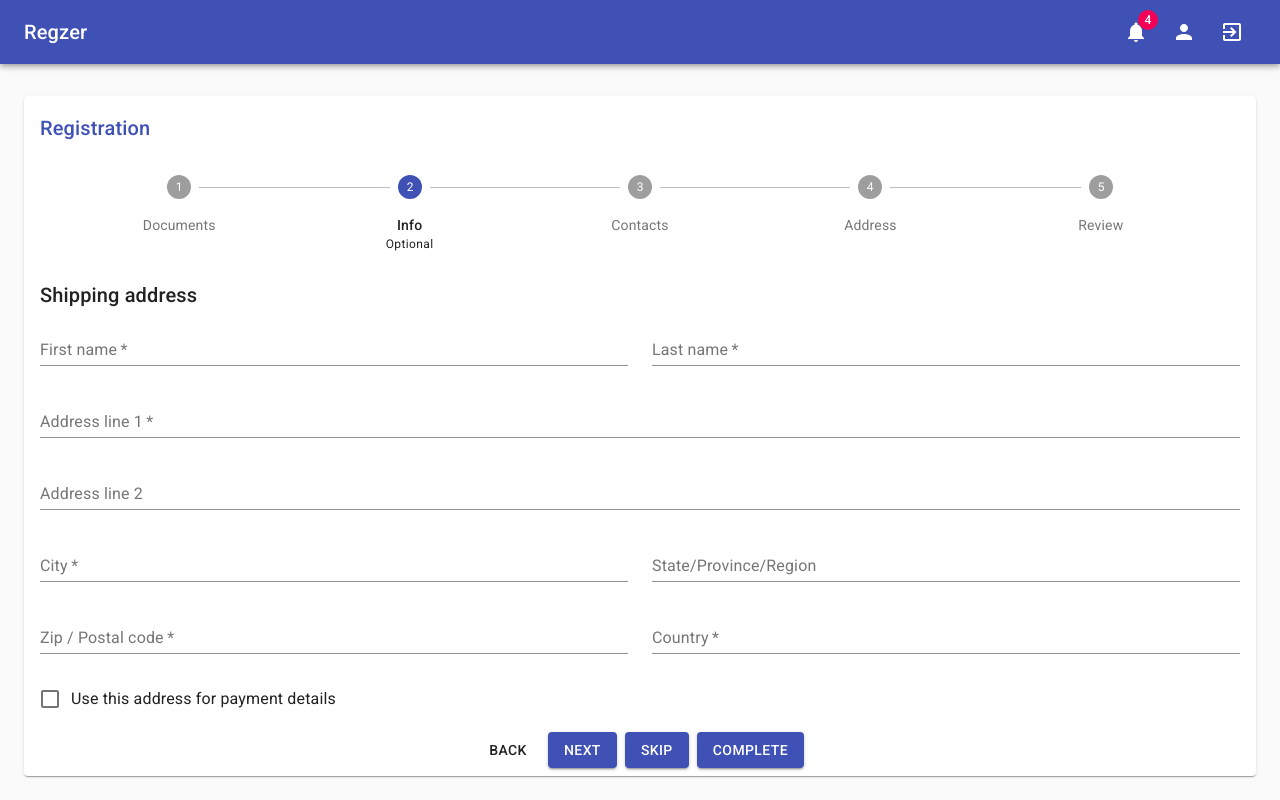
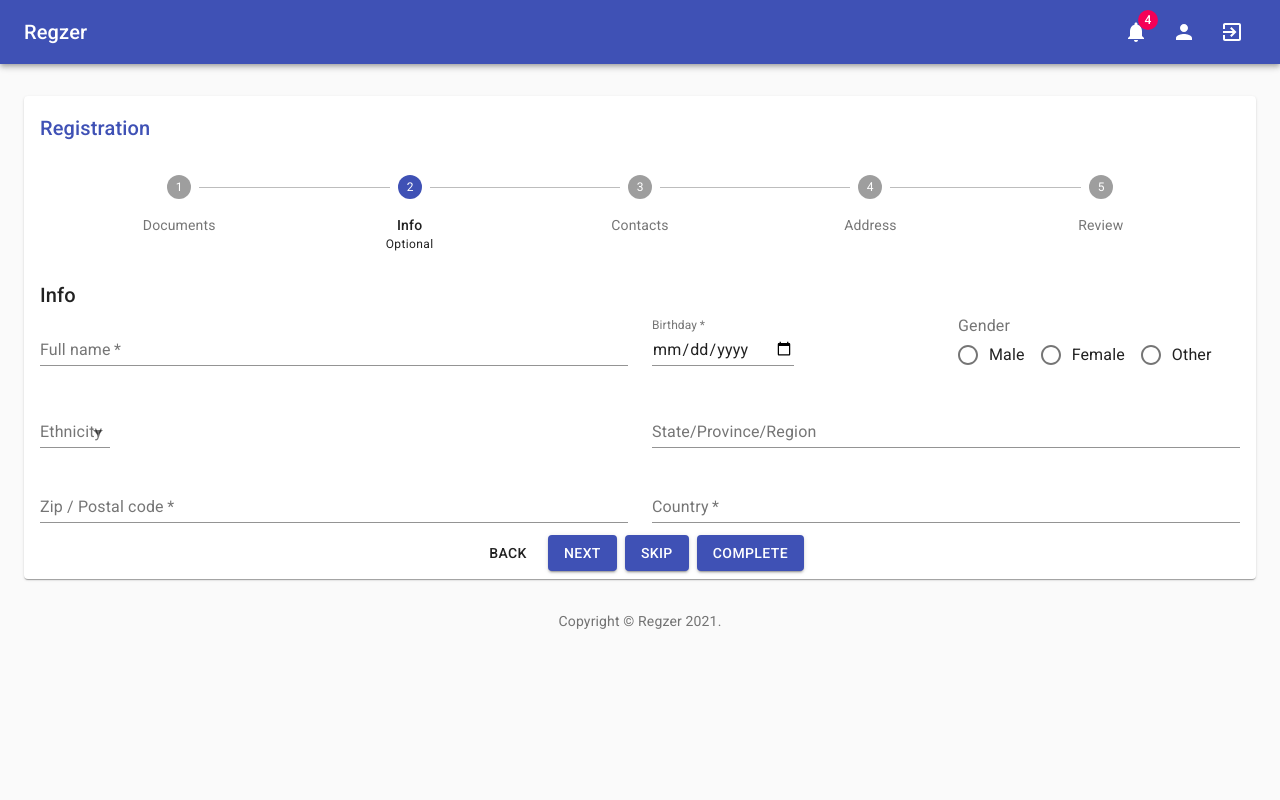
Before and after one commit to caiosduarte/dwfs-pia-regzer, a React (Create React App) app in the folder web/: page /dashboard in a window 1280 px wide. Both pictures are taken after a click on the button "NEXT". Built offline with nearby package versions, Linux system fonts and the light colour scheme.

Commit message:
acréscimos ao form de registro de usuário

```diff
--- a/web/src/pages/Dashboard/AddressForm.tsx
+++ b/web/src/pages/Dashboard/AddressForm.tsx
@@ -1,54 +1,25 @@
-import React from 'react';
-import Grid from '@material-ui/core/Grid';
-import Typography from '@material-ui/core/Typography';
-import TextField from '@material-ui/core/TextField';
-import FormControlLabel from '@material-ui/core/FormControlLabel';
-import Checkbox from '@material-ui/core/Checkbox';
+import React from "react";
+import Grid from "@material-ui/core/Grid";
+import Typography from "@material-ui/core/Typography";
+import TextField from "@material-ui/core/TextField";
+import FormControlLabel from "@material-ui/core/FormControlLabel";
+import Checkbox from "@material-ui/core/Checkbox";
 
 export default function AddressForm() {
     return (
         <React.Fragment>
             <Typography variant="h6" gutterBottom>
-        Shipping address
+                Address
             </Typography>
             <Grid container spacing={3}>
-        <Grid item xs={12} sm={6}>
-          <TextField
-            required
-            id="firstName"
-            name="firstName"
-            label="First name"
-            fullWidth
-            autoComplete="given-name"
-          />
-        </Grid>
-        <Grid item xs={12} sm={6}>
-          <TextField
-            required
-            id="lastName"
-            name="lastName"
-            label="Last name"
-            fullWidth
-            autoComplete="family-name"
-          />
-        </Grid>
                 <Grid item xs={12}>
                     <TextField
                         required
-            id="address1"
-            name="address1"
-            label="Address line 1"
+                        id="address"
+                        name="address"
+                        label="Address"
                         fullWidth
-            autoComplete="shipping address-line1"
-          />
-        </Grid>
-        <Grid item xs={12}>
-          <TextField
-            id="address2"
-            name="address2"
-            label="Address line 2"
-            fullWidth
-            autoComplete="shipping address-line2"
+                        autoComplete="address"
                     />
                 </Grid>
                 <Grid item xs={12} sm={6}>
@@ -58,11 +29,16 @@ export default function AddressForm() {
                         name="city"
                         label="City"
                         fullWidth
-            autoComplete="shipping address-level2"
+                        autoComplete="city"
                     />
                 </Grid>
                 <Grid item xs={12} sm={6}>
-          <TextField id="state" name="state" label="State/Province/Region" fullWidth />
+                    <TextField
+                        id="state"
+                        name="state"
+                        label="State/Province/Region"
+                        fullWidth
+                    />
                 </Grid>
                 <Grid item xs={12} sm={6}>
                     <TextField
@@ -71,7 +47,7 @@ export default function AddressForm() {
                         name="zip"
                         label="Zip / Postal code"
                         fullWidth
-            autoComplete="shipping postal-code"
+                        autoComplete="postal-code"
                     />
                 </Grid>
                 <Grid item xs={12} sm={6}>
@@ -81,13 +57,7 @@ export default function AddressForm() {
                         name="country"
                         label="Country"
                         fullWidth
-            autoComplete="shipping country"
-          />
-        </Grid>
-        <Grid item xs={12}>
-          <FormControlLabel
-            control={<Checkbox color="secondary" name="saveAddress" value="yes" />}
-            label="Use this address for payment details"
+                        autoComplete="country"
                     />
                 </Grid>
             </Grid>
--- a/web/src/pages/Dashboard/Checkout.tsx
+++ b/web/src/pages/Dashboard/Checkout.tsx
@@ -10,6 +10,7 @@ import DocumentsForm from "./DocumentsForm";
 import Review from "./Review";
 import Title from "./Title";
 import { Grid } from "@material-ui/core";
+import InfoForm from "./InfoForm";
 
 const useStyles = makeStyles((theme: Theme) =>
     createStyles({
@@ -40,7 +41,7 @@ function getStepContent(step: number) {
         case 0:
             return <DocumentsForm />;
         case 1:
-            return <AddressForm />;
+            return <InfoForm />;
         case 2:
             return <AddressForm />;
         case 3:
--- a/web/src/pages/Dashboard/DocumentsForm.tsx
+++ b/web/src/pages/Dashboard/DocumentsForm.tsx
@@ -30,24 +30,6 @@ export default function DocumentsForm() {
                         autoComplete="cpf"
                     />
                 </Grid>
-                <Grid item xs={12} md={6}>
-                    <TextField
-                        required
-                        id="id"
-                        label="Identity"
-                        fullWidth
-                        autoComplete="rg"
-                    />
-                </Grid>
-                <Grid item xs={12} md={6}>
-                    <TextField
-                        required
-                        id="cpf"
-                        label="CPF"
-                        fullWidth
-                        autoComplete="cpf"
-                    />
-                </Grid>
             </Grid>
         </React.Fragment>
     );
--- /dev/null
+++ b/web/src/pages/Dashboard/InfoForm.tsx
@@ -0,0 +1,143 @@
+import React from "react";
+import Grid from "@material-ui/core/Grid";
+import Typography from "@material-ui/core/Typography";
+import TextField from "@material-ui/core/TextField";
+import {
+    createStyles,
+    FormControl,
+    FormControlLabel,
+    FormHelperText,
+    FormLabel,
+    InputLabel,
+    makeStyles,
+    NativeSelect,
+    Radio,
+    RadioGroup,
+    Theme,
+} from "@material-ui/core";
+
+const useStyles = makeStyles((theme: Theme) =>
+    createStyles({
+        textField: {
+            marginLeft: theme.spacing(1),
+            marginRight: theme.spacing(1),
+            width: 200,
+        },
+    })
+);
+
+export default function InfoForm() {
+    const classes = useStyles();
+
+    return (
+        <React.Fragment>
+            <Typography variant="h6" gutterBottom>
+                Info
+            </Typography>
+            <Grid container spacing={3}>
+                <Grid item xs={12} sm={6}>
+                    <TextField
+                        required
+                        id="name"
+                        name="name"
+                        label="Full name"
+                        fullWidth
+                        autoComplete="name"
+                    />
+                </Grid>
+                <Grid item xs={6} sm={3}>
+                    <TextField
+                        required
+                        id="birthday"
+                        label="Birthday"
+                        type="date"
+                        // className={classes.textField}
+                        InputLabelProps={{
+                            shrink: true,
+                        }}
+                    />
+                </Grid>
+                <Grid item xs={6} sm={3}>
+                    <FormControl component="fieldset">
+                        <FormLabel component="legend">Gender</FormLabel>
+                        <RadioGroup
+                            row
+                            aria-label="gender"
+                            name="gender1"
+                            // value={value}
+                            // onChange={handleChange}
+                        >
+                            <FormControlLabel
+                                value="M"
+                                control={<Radio />}
+                                label="Male"
+                            />
+                            <FormControlLabel
+                                value="F"
+                                control={<Radio />}
+                                label="Female"
+                            />
+                            <FormControlLabel
+                                value="O"
+                                control={<Radio />}
+                                label="Other"
+                            />
+                        </RadioGroup>
+                    </FormControl>
+                </Grid>
+                <Grid item xs={12} sm={6}>
+                    <FormControl
+                        // className={classes.formControl}
+                        error={false}
+                    >
+                        <InputLabel htmlFor="name-native-error">
+                            Ethnicity
+                        </InputLabel>
+                        <NativeSelect
+                            // value={state.name}
+                            // onChange={handleChange}
+
+                            name="ethnicity"
+                            inputProps={{
+                                id: "ethnicity",
+                            }}
+                        >
+                            <option value=""></option>
+                            <option value="olivier">Olivier</option>
+                            <option value="kevin">Kevin</option>
+                        </NativeSelect>
+                        <FormHelperText>{}</FormHelperText>
+                    </FormControl>
+                </Grid>
+                <Grid item xs={12} sm={6}>
+                    <TextField
+                        id="state"
+                        name="state"
+                        label="State/Province/Region"
+                        fullWidth
+                    />
+                </Grid>
+                <Grid item xs={12} sm={6}>
+                    <TextField
+                        required
+                        id="zip"
+                        name="zip"
+                        label="Zip / Postal code"
+                        fullWidth
+                        autoComplete="postal-code"
+                    />
+                </Grid>
+                <Grid item xs={12} sm={6}>
+                    <TextField
+                        required
+                        id="country"
+                        name="country"
+                        label="Country"
+                        fullWidth
+                        autoComplete="country"
+                    />
+                </Grid>
+            </Grid>
+        </React.Fragment>
+    );
+}
```
Lines whose indentation alone changed are shown as unchanged.
